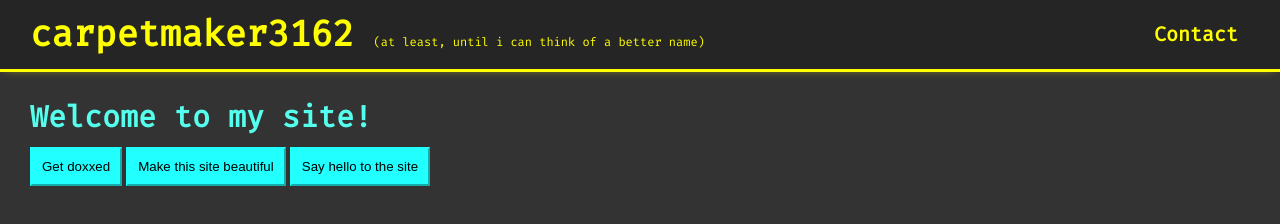
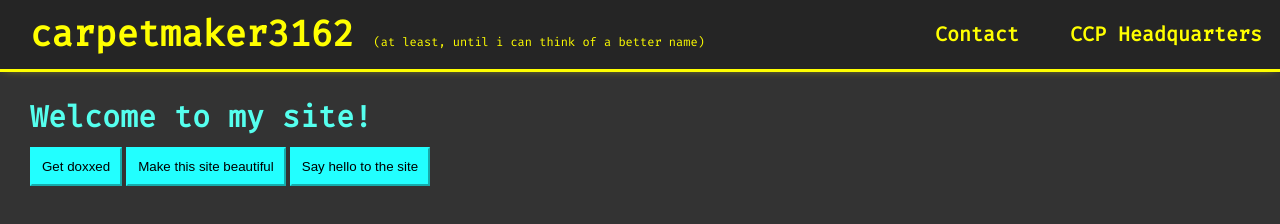
Before and after one commit to can-pooper/can-pooper.github.io, a plain HTML site: page index.html in a window 1280 px wide. Drawn offline with nearby package versions, Linux system fonts and the light colour scheme; a web font is replaced by a local one.

Commit message:
add reference

```diff
--- a/index.html
+++ b/index.html
@@ -21,6 +21,7 @@
 		<p>(at least, until i can think of a better name)</p>
 		<nav>
 			<a href="contact.html">Contact</a>
+            <a href="/ccp">CCP Headquarters</a>
 		</nav>
 	</header>
 	<main>
--- a/main.css
+++ b/main.css
@@ -66,7 +66,7 @@ header{
   font-family: 'Fira Code', 'Arial', monospace;
 } header nav{
   float: right;
-  padding-right: 20px;
+  padding-right: 50px;
 } header nav a {
   position: relative;
   font-weight: none;
@@ -80,6 +80,7 @@ header{
   line-height: 25px;
   border-radius: 5px;
   transition: color 0.2s;
+  white-space: nowrap;
 } header a:hover{
   color: #f6ff51;
   text-decoration: none;
```
